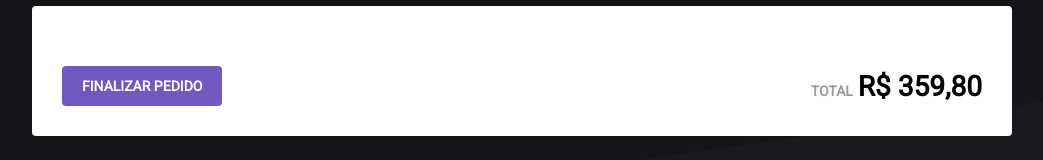
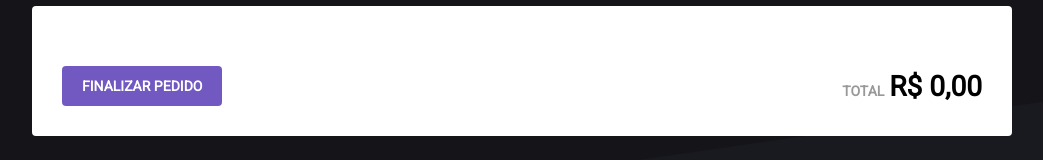
Before and after one commit to nikolaslopes/react-ignite-chapter02-challenge01, a React (Create React App) app: page /cart in a window 1280 px wide. Shown: the part 133-293 px from the top of the page, without its empty margins (118-1161 px from the left). Built offline with nearby package versions, Linux system fonts and the light colour scheme.

Commit message:
:fire: implements total

```diff
--- a/src/pages/Cart/index.tsx
+++ b/src/pages/Cart/index.tsx
@@ -23,14 +23,16 @@ const Cart = (): JSX.Element => {
   const cartFormatted = cart.map((product) => ({
     ...product,
     priceFormatted: formatPrice(product.price),
+    subTotal: formatPrice(product.price * product.amount),
   }))
 
-  // const total =
-  //   formatPrice(
-  //     cart.reduce((sumTotal, product) => {
-  //       // TODO
-  //     }, 0)
-  //   )
+  console.log(cartFormatted)
+
+  const total = formatPrice(
+    cart.reduce((accumulator, product) => {
+      return accumulator + product.price * product.amount
+    }, 0)
+  )
 
   function handleProductIncrement(product: Product) {
     updateProductAmount({ amount: product.amount, productId: product.id })
@@ -65,7 +67,7 @@ const Cart = (): JSX.Element => {
                 </td>
                 <td>
                   <strong>{product.title}</strong>
-                  <span>{product.price}</span>
+                  <span>{product.priceFormatted}</span>
                 </td>
                 <td>
                   <div>
@@ -93,7 +95,7 @@ const Cart = (): JSX.Element => {
                   </div>
                 </td>
                 <td>
-                  <strong>R$ 359,80</strong>
+                  <strong>{product.subTotal}</strong>
                 </td>
                 <td>
                   <button
@@ -115,7 +117,7 @@ const Cart = (): JSX.Element => {
 
         <Total>
           <span>TOTAL</span>
-          <strong>R$ 359,80</strong>
+          <strong>{total}</strong>
         </Total>
       </footer>
     </Container>
```
